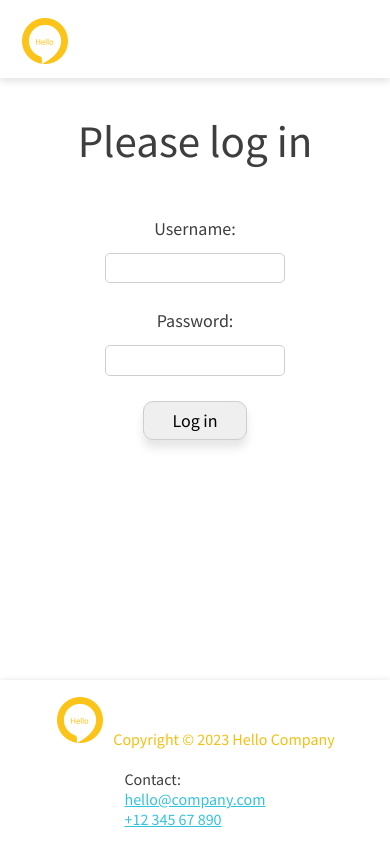
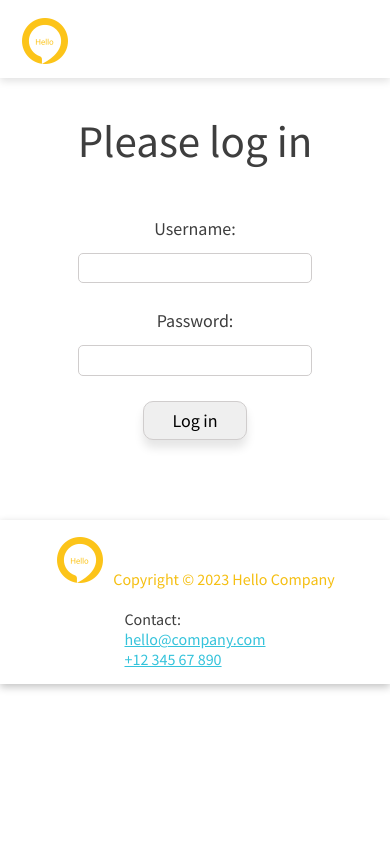
Before and after one commit to iwarra/vue-system, a Vue app: page / in a window 390 px wide. Built offline with nearby package versions, Linux system fonts and the light colour scheme; what mdi-vue would draw is missing.

Commit message:
Media queries and styling

```diff
--- a/src/App.vue
+++ b/src/App.vue
@@ -37,6 +37,7 @@ onMounted(() => {
 <style>
 .light-theme {
   min-height: 100vh;
+  min-height: -webkit-fill-available;
   background-color: var(--primary-light);
   color: var(--font-dark);
   display: flex;
@@ -50,6 +51,7 @@ onMounted(() => {
 }
 .dark-theme {
   min-height: 100vh;
+  min-height: -webkit-fill-available;
   background-color: var(--primary-dark);
   color: var(--primary-light);
   display: flex;
--- a/src/components/FooterComponent.vue
+++ b/src/components/FooterComponent.vue
@@ -20,9 +20,10 @@ let currentDate = Date.now();
 <style scoped>
   .footer {
     display: flex;
-    flex-flow: row wrap;
-    justify-content: space-evenly;
-    padding-block: 25px;
+    flex-direction: column;
+    gap: 20px;
+    align-items: center;
+    padding-block: 15px;
     box-shadow: rgba(0, 0, 0, 0.24) 0px 3px 8px;
 
     .links-list {
@@ -37,12 +38,12 @@ let currentDate = Date.now();
     };
   }
 
-  @media only screen and (max-width: 560px) {
+  @media only screen and (min-width: 560px) {
   .footer {
-    flex-direction: column;
-    gap: 20px;
-    align-items: center;
-    padding-block: 15px;
+    display: flex;
+    flex-flow: row wrap;
+    justify-content: space-evenly;
+    padding-block: 25px;
   }
 }
 </style>
--- a/src/components/HeaderComponent.vue
+++ b/src/components/HeaderComponent.vue
@@ -123,9 +123,7 @@ function toggleDropdown() {
   justify-content: space-between;
 }
 .header-title {
-  color: var(--secondary-accent);
-  font-weight: 700;
-  font-size: 20px;
+  display: none;
 }
 
 img {
@@ -134,7 +132,7 @@ img {
 }
 
 .user-avatar {
-  border-radius: 50%;
+  display: none;
 }
 .user-name {
   font-weight: 600;
@@ -155,9 +153,16 @@ img {
   text-decoration: underline;
 }
 
-@media (max-width: 560px) {
-  .user-avatar, .header-title {
-    display: none;
+@media (min-width: 560px) {
+  .user-avatar {
+    display: inline-block;
+    border-radius: 50%;
+  }
+  .header-title {
+    display: inline-block;
+    color: var(--secondary-accent);
+    font-weight: 700;
+    font-size: 20px;
   }
 }
 </style>
--- a/src/components/LoginForm.vue
+++ b/src/components/LoginForm.vue
@@ -79,13 +79,6 @@ function handleSubmit() {
     font-size: large;
   }
 
-  .login-input {
-    border: 0.5px solid var(--border-light);
-    border-radius: var(--borderRadius-small);
-    height: 2.3em;
-    padding-inline-start: 0.8em;
-    min-width: 50%;
-  }
   .login-btn {
     border: 0.5px solid var(--border-light);
     padding: 0.4em 1.6em;
@@ -102,4 +95,17 @@ function handleSubmit() {
   }
 }
 
+.login-input {
+    border: 0.5px solid var(--border-light);
+    border-radius: var(--borderRadius-small);
+    height: 2.3em;
+    padding-inline-start: 0.8em;
+    min-width: 75%;
+  }
+
+@media (min-width: 680px) {
+  .login-input {
+    min-width: 50%;
+  }
+}
 </style>
--- a/src/views/CustomersView.vue
+++ b/src/views/CustomersView.vue
@@ -180,6 +180,7 @@ onMounted(async () => {
   font-family: Source Sans Pro;
 	width:100%;
   border-collapse: collapse;
+  margin-top: 40px;
 
   .th-text {
     padding: 10px 8px;
@@ -228,6 +229,7 @@ onMounted(async () => {
   flex-flow: row wrap;
   align-items: center;
   justify-content: space-between;
+  gap: 15px;
 }
 
 .customers-filter {
@@ -270,9 +272,9 @@ onMounted(async () => {
   pointer-events: none;
 }
 
-@media only screen and (max-width: 625px) {
+@media only screen and (min-width: 650px) {
   .customer-table {
-    margin-top: 40px;
+    margin-top: 0px;
   }
 }
 </style>
```
